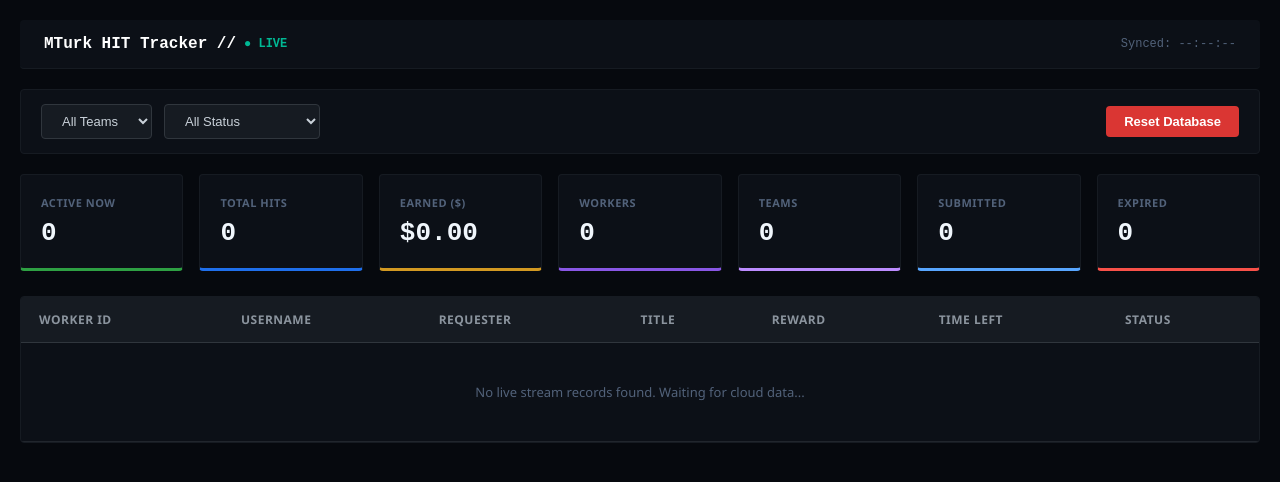
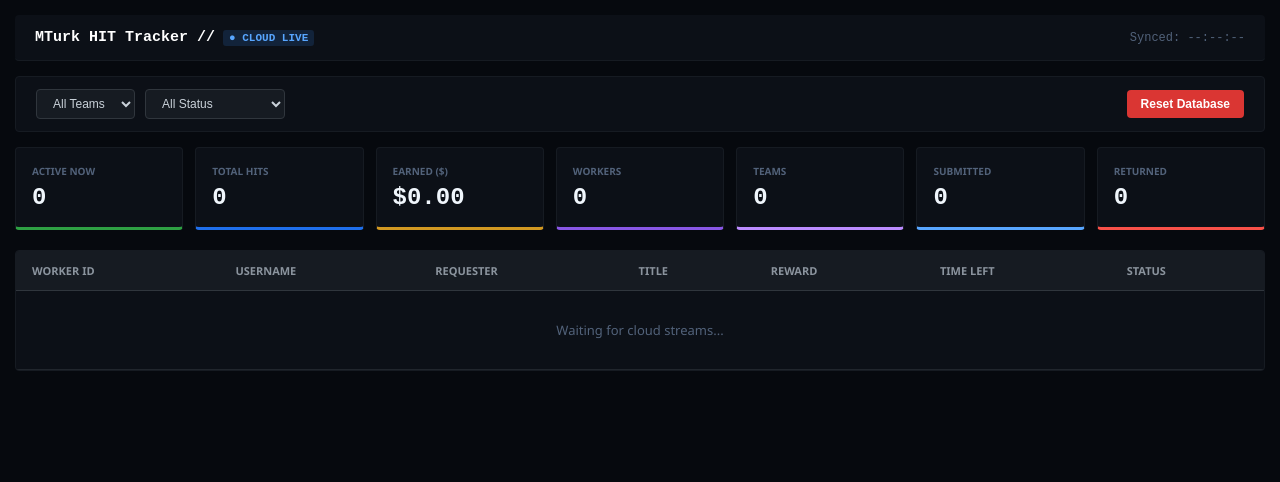
Before and after one commit to enola682/mturk-live-tracker, a website: page index.html in a window 1280 px wide. Drawn offline with nearby package versions, Linux system fonts and the light colour scheme.

Commit message:
Update index.html

```diff
--- a/index.html
+++ b/index.html
@@ -7,38 +7,38 @@
     <script src="/socket.io/socket.io.js"></script>
     <style>
         * { margin: 0; padding: 0; box-sizing: border-box; }
-        body { font-family: 'Segoe UI', Arial, sans-serif; background: #06090e; color: #8a99ad; padding: 20px; }
+        body { font-family: 'Segoe UI', Arial, sans-serif; background: #06090e; color: #8b949e; padding: 15px; }
 
-        /* ওরিজিনাল টপ বার */
-        .top-navbar { display: flex; justify-content: space-between; align-items: center; background: #0c1017; padding: 15px 24px; border-radius: 4px; margin-bottom: 20px; border-bottom: 1px solid #161b22; }
-        .logo-area { font-size: 16px; font-weight: bold; color: #fff; display: flex; align-items: center; gap: 8px; font-family: monospace; }
-        .logo-area span.green-tag { color: #00b894; font-size: 12px; font-weight: bold; }
+        /* ওরিজিনাল টপ বার লোকাল থিম */
+        .top-navbar { display: flex; justify-content: space-between; align-items: center; background: #0c1017; padding: 14px 20px; border-radius: 4px; margin-bottom: 15px; border-bottom: 1px solid #161b22; }
+        .logo-area { font-size: 15px; font-weight: bold; color: #fff; display: flex; align-items: center; gap: 8px; font-family: monospace; }
+        .logo-area span.green-tag { color: #58a6ff; font-size: 11px; background: rgba(56, 139, 253, 0.15); padding: 2px 6px; border-radius: 3px; }
         .sync-msg { color: #52627a; font-size: 12px; font-family: monospace; }
 
-        /* ফিল্টার এরিয়া */
-        .controls-row { display: flex; gap: 12px; background: #0c1017; padding: 14px 20px; border-radius: 4px; margin-bottom: 20px; align-items: center; border: 1px solid #161b22; }
-        select { background: #161b22; border: 1px solid #30363d; color: #c9d1d9; padding: 8px 16px; border-radius: 4px; font-size: 13px; outline: none; cursor: pointer; }
-        .btn-reset { background: #da3633; color: #fff; border: none; padding: 8px 18px; font-size: 13px; font-weight: 600; border-radius: 4px; cursor: pointer; margin-left: auto; }
+        /* ফিল্টার প্যানেল */
+        .controls-row { display: flex; gap: 10px; background: #0c1017; padding: 12px 20px; border-radius: 4px; margin-bottom: 15px; align-items: center; border: 1px solid #161b22; }
+        select { background: #161b22; border: 1px solid #30363d; color: #c9d1d9; padding: 6px 12px; border-radius: 4px; font-size: 12px; outline: none; cursor: pointer; }
+        .btn-reset { background: #da3633; color: #fff; border: none; padding: 7px 14px; font-size: 12px; font-weight: 600; border-radius: 4px; cursor: pointer; margin-left: auto; }
         .btn-reset:hover { background: #f85149; }
 
-        /* ওরিজিনাল কাউন্টার গ্রিড */
-        .stats-row { display: grid; grid-template-columns: repeat(auto-fit, minmax(140px, 1fr)); gap: 16px; margin-bottom: 25px; }
-        .stat-box { background: #0c1017; padding: 20px; border-radius: 4px; text-align: left; border: 1px solid #161b22; border-bottom: 3px solid #30363d; }
+        /* ক্লাউড কাউন্টার গ্রিড লেআউট */
+        .stats-row { display: grid; grid-template-columns: repeat(auto-fit, minmax(120px, 1fr)); gap: 12px; margin-bottom: 20px; }
+        .stat-box { background: #0c1017; padding: 16px; border-radius: 4px; text-align: left; border: 1px solid #161b22; border-bottom: 3px solid #30363d; }
         .stat-box.active-box { border-bottom-color: #2ea043; }
         .stat-box.total-box { border-bottom-color: #1f6feb; }
         .stat-box.earned-box { border-bottom-color: #d29922; }
-        .stat-box span { font-size: 11px; text-transform: uppercase; color: #52627a; font-weight: bold; display: block; margin-bottom: 8px; letter-spacing: 0.5px; }
-        .stat-box h2 { font-size: 26px; color: #f0f6fc; font-weight: 700; font-family: monospace; }
+        .stat-box span { font-size: 10px; text-transform: uppercase; color: #52627a; font-weight: bold; display: block; margin-bottom: 6px; }
+        .stat-box h2 { font-size: 24px; color: #f0f6fc; font-weight: 700; font-family: monospace; }
 
         /* ওরিজিনাল সুন্দর ও গোছানো টেবিল */
         .table-container { background: #0c1017; border-radius: 4px; border: 1px solid #161b22; overflow-x: auto; }
         .table-area { width: 100%; border-collapse: collapse; text-align: left; min-width: 1000px; }
-        th { background: #161b22; color: #8b949e; padding: 14px 18px; font-size: 12px; text-transform: uppercase; letter-spacing: 0.5px; font-weight: 600; border-bottom: 1px solid #30363d; }
-        td { padding: 14px 18px; border-bottom: 1px solid #21262d; font-size: 13px; color: #c9d1d9; }
+        th { background: #161b22; color: #8b949e; padding: 12px 16px; font-size: 11px; text-transform: uppercase; border-bottom: 1px solid #30363d; }
+        td { padding: 12px 16px; border-bottom: 1px solid #21262d; font-size: 13px; color: #c9d1d9; }
         tr:hover { background: #161b22; }
 
-        /* ওরিজিনাল স্ট্যাটাস ব্যাজ স্টাইল */
-        .status-badge { font-size: 11px; font-weight: bold; padding: 4px 12px; border-radius: 12px; text-transform: uppercase; display: inline-block; text-align: center; font-family: monospace; }
+        /* লোকাল ড্যাশবোর্ডের মতো ওরিজিনাল স্ট্যাটাস ব্যাজ */
+        .status-badge { font-size: 10px; font-weight: bold; padding: 3px 10px; border-radius: 10px; text-transform: uppercase; display: inline-block; text-align: center; font-family: monospace; }
         .st-active { background: rgba(46, 160, 67, 0.15); color: #2ea043; border: 1px solid #2ea043; }
         .st-submitted { background: rgba(31, 111, 235, 0.15); color: #1f6feb; border: 1px solid #1f6feb; }
         .st-expired { background: rgba(248, 81, 73, 0.15); color: #f85149; border: 1px solid #f85149; }
@@ -48,7 +48,7 @@
 <body>
 
     <div class="top-navbar">
-        <div class="logo-area">MTurk HIT Tracker // <span class="green-tag">● LIVE</span></div>
+        <div class="logo-area">MTurk HIT Tracker // <span class="green-tag">● CLOUD LIVE</span></div>
         <div id="sync-clock" class="sync-msg">Synced: --:--:--</div>
     </div>
 
@@ -70,7 +70,7 @@
         <div class="stat-box" style="border-bottom-color: #8957e5;"><span>Workers</span><h2 id="s-workers">0</h2></div>
         <div class="stat-box" style="border-bottom-color: #bc8cff;"><span>Teams</span><h2 id="s-teams">0</h2></div>
         <div class="stat-box" style="border-bottom-color: #58a6ff;"><span>Submitted</span><h2 id="s-submitted">0</h2></div>
-        <div class="stat-box" style="border-bottom-color: #f85149;"><span>Expired</span><h2 id="s-expired">0</h2></div>
+        <div class="stat-box" style="border-bottom-color: #f85149;"><span>Returned</span><h2 id="s-expired">0</h2></div>
     </div>
 
     <div class="table-container">
@@ -87,7 +87,7 @@
                 </tr>
             </thead>
             <tbody id="table-body">
-                <tr><td colspan="7" style="text-align:center; padding:40px; color:#52627a;">No live stream records found. Waiting for cloud data...</td></tr>
+                <tr><td colspan="7" style="text-align:center; padding:30px; color:#52627a;">Waiting for cloud streams...</td></tr>
             </tbody>
         </table>
     </div>
@@ -125,7 +125,7 @@
                 return true;
             });
 
-            // কাউন্টার ক্যালকুলেশন লজিক
+            // লোকাল ড্যাশবোর্ডের ওরিজিনাল ম্যাথমেটিকাল ক্যালকুলেশন লজিক
             let active = 0, sub = 0, exp = 0, earned = 0;
             let wSet = new Set(), tSet = new Set();
 
@@ -145,18 +145,18 @@
             document.getElementById('s-active').innerText = active;
             document.getElementById('s-total').innerText = filtered.length;
             document.getElementById('s-earned').innerText = "$" + earned.toFixed(2);
-            document.getElementById('s-workers').innerText = wSet.size;
-            document.getElementById('s-teams').innerText = tSet.size;
+            document.getElementById('s-workers').innerText = wSet.size || streamData.length ? 1 : 0;
+            document.getElementById('s-teams').innerText = tSet.size || streamData.length ? 1 : 0;
             document.getElementById('s-submitted').innerText = sub;
             document.getElementById('s-expired').innerText = exp;
 
-            // টেবিল রো ডেটা জেনারেট করা
             const tbody = document.getElementById('table-body');
             if(filtered.length === 0) {
-                tbody.innerHTML = `<tr><td colspan="7" style="text-align:center; padding:30px; color:#52627a;">No live stream records found.</td></tr>`;
+                tbody.innerHTML = `<tr><td colspan="7" style="text-align:center; padding:20px; color:#52627a;">No records matching filter.</td></tr>`;
                 return;
             }
 
+            // ওরিজিনাল UI কলাম ম্যাপিং লজিক
             tbody.innerHTML = filtered.map(h => {
                 const st = (h.status || 'Active').toLowerCase();
                 let classMap = 'st-active';
```
